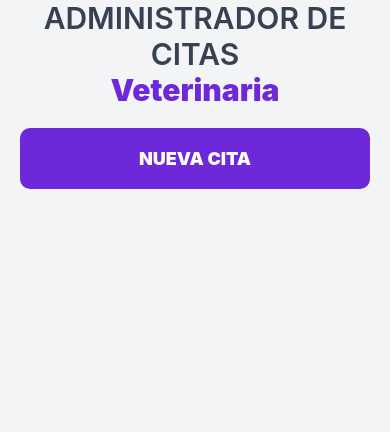
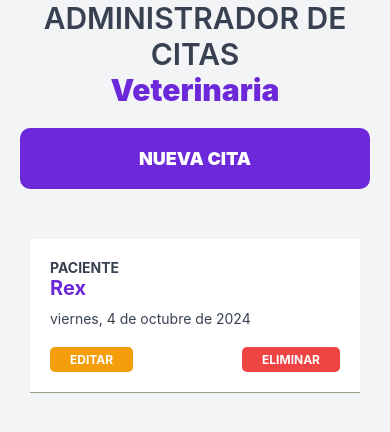
Before and after one commit to sergeavila7/Administrador-citas-react-native, a React Native app: screen / in a window 390 px wide. Shown: the top 432 px of the page. Built offline with nearby package versions, Linux system fonts and the light colour scheme.

Commit message:
feat: update patient

```diff
--- a/App.tsx
+++ b/App.tsx
@@ -1,8 +1,17 @@
-import React, {useState} from 'react';
-import {SafeAreaView, StyleSheet, Text, Pressable, Modal} from 'react-native';
-import {Form} from './src/components/index';
+import React, { useState } from 'react';
+import {
+  SafeAreaView,
+  StyleSheet,
+  Text,
+  Pressable,
+  Modal,
+  FlatList,
+} from 'react-native';
+import { Form } from './src/components/index';
+import Patient from './src/components/Patient';
 
 interface Patient {
+  id: number;
   patient: string;
   owner: string;
   phone: string;
@@ -10,16 +19,40 @@ interface Patient {
   email: string;
   symptoms: string;
 }
+const defaultPatient: Patient = {
+  id: 1,
+  patient: 'Rex', // Nombre del paciente
+  owner: 'Juan Pérez', // Nombre del dueño
+  phone: '123456789', // Teléfono del dueño
+  date: new Date(), // Fecha actual
+  email: 'juan@correo.com', // Correo del dueño
+  symptoms: 'Tos y fiebre', // Síntomas del paciente
+};
+const App = (): JSX.Element => {
+  const [modalVisible, setModalVisible] = useState<boolean>(false); // Tipo booleano para el modal
+  const [patients, setPatients] = useState<Patient[]>([defaultPatient]);
+  const [patient, setPatient] = useState<Patient>();
+  const {
+    container,
+    title,
+    titleBold,
+    btnNewDate,
+    btnTextNewDate,
+    notPatient,
+    list,
+  } = styles;
 
-const App = (): JSX.Element => {
-  const [modalVisible, setModalVisible] = useState(false);
-  const [patients, setPatients] = useState<Patient[]>([]); // Tipo explícito 'Patient[]'
-
-  const {container, title, titleBold, btnNewDate, btnTextNewDate} = styles;
 
   const newDateHandler = () => {
     setModalVisible(true);
   };
+
+  const patientEdit = (id: number) => {
+    const patientEdit = patients.filter(patient => patient.id === id)
+    setPatient(patientEdit[0])
+    console.log('patient ....', patientEdit);
+
+  }
 
   return (
     <SafeAreaView style={container}>
@@ -28,11 +61,25 @@ const App = (): JSX.Element => {
       <Pressable onPress={newDateHandler} style={btnNewDate}>
         <Text style={btnTextNewDate}>Nueva Cita</Text>
       </Pressable>
+      {patients.length === 0 ? (
+        <Text style={notPatient}>No hay pacientes aún</Text>
+      ) : (
+        <FlatList
+          style={list}
+          data={patients}
+          keyExtractor={item => item.id.toString()}
+          renderItem={({ item }: { item: Patient }) => {
+            return <Patient item={item} patientEdit={patientEdit} setModalVisible={setModalVisible} />;
+          }}
+        />
+      )}
       <Form
         modalVisible={modalVisible}
         setModalVisible={setModalVisible}
         patients={patients}
         setPatients={setPatients}
+        patient={patient}
+        setPatient={setPatient}
       />
     </SafeAreaView>
   );
@@ -70,6 +117,17 @@ const styles = StyleSheet.create({
     fontWeight: '900',
     textTransform: 'uppercase',
   },
+  notPatient: {
+    marginTop: 40,
+    textAlign: 'center',
+    fontSize: 24,
+    fontWeight: '600',
+    color: 'black',
+  },
+  list: {
+    marginTop: 50,
+    marginHorizontal: 30,
+  },
 });
 
 export default App;
--- a/src/components/Form.tsx
+++ b/src/components/Form.tsx
@@ -1,4 +1,4 @@
-import React, {Dispatch, FC, SetStateAction, useState} from 'react';
+import React, { Dispatch, FC, SetStateAction, useState, useEffect } from 'react';
 import {
   Text,
   Modal,
@@ -11,7 +11,9 @@ import {
   Alert,
 } from 'react-native';
 import DatePicker from 'react-native-date-picker';
+
 interface Patient {
+  id: number;
   patient: string;
   owner: string;
   phone: string;
@@ -25,6 +27,8 @@ interface FormProps {
   setModalVisible: Dispatch<SetStateAction<boolean>>;
   patients: Patient[];
   setPatients: Dispatch<SetStateAction<Patient[]>>;
+  patient?: Patient;
+  setPatient: Dispatch<SetStateAction<Patient | {}>>;
 }
 
 export const Form: FC<FormProps> = ({
@@ -32,22 +36,11 @@ export const Form: FC<FormProps> = ({
   setModalVisible,
   patients,
   setPatients,
+  patient,
+  setPatient,
 }) => {
-  const {
-    title,
-    titleBold,
-    container,
-    input,
-    field,
-    label,
-    containerDate,
-    btnNewDate,
-    btnNewDateText,
-    btnCalcel,
-    btnCalcelText,
-  } = styles;
-
   const [data, setData] = useState<Patient>({
+    id: Date.now(),
     patient: '',
     owner: '',
     phone: '',
@@ -56,16 +49,41 @@ export const Form: FC<FormProps> = ({
     symptoms: '',
   });
 
+  useEffect(() => {
+    if (patient) {
+      setData({
+        id: patient.id,
+        patient: patient.patient,
+        owner: patient.owner,
+        phone: patient.phone,
+        date: patient.date,
+        email: patient.email,
+        symptoms: patient.symptoms,
+      });
+    } else {
+      setData({
+        id: Date.now(),
+        patient: '',
+        owner: '',
+        phone: '',
+        date: new Date(),
+        email: '',
+        symptoms: '',
+      });
+    }
+
+  }, [modalVisible, patient]);
+
   const handleChange = (fieldName: keyof Patient) => (value: any) => {
-    setData(prevForm => ({
+    setData((prevForm) => ({
       ...prevForm,
-      [fieldName]: fieldName === 'date' ? new Date(value) : value, // Si es 'date', pasamos el objeto Date tal cual
+      [fieldName]: fieldName === 'date' ? new Date(value) : value,
     }));
   };
 
-  const handleDate = () => {
+  const handleSubmit = () => {
     const missingFields = Object.keys(data).filter(
-      key => !data[key as keyof Patient] && key !== 'date', // No validar 'date' por ser un objeto Date
+      (key) => !data[key as keyof Patient] && key !== 'date'
     );
 
     if (missingFields.length > 0) {
@@ -74,62 +92,76 @@ export const Form: FC<FormProps> = ({
       const newPatient: Patient = {
         ...data,
       };
-      setPatients([...patients, newPatient]);
+      if (patient) {
+        setPatients(patients.map((p) => (p.id === patient.id ? newPatient : p)));
+      } else {
+        setPatients([...patients, newPatient]);
+      }
       setModalVisible(false);
+      setPatient({});
     }
+  };
+
+  const handleCancel = () => {
+    setModalVisible(false);
+    setPatient({});
   };
 
   return (
     <Modal animationType="slide" visible={modalVisible}>
-      <SafeAreaView style={container}>
+      <SafeAreaView style={styles.container}>
         <ScrollView>
-          <Text style={title}>
-            Nueva <Text style={titleBold}>Cita</Text>
+          <Text style={styles.title}>
+            {patient ? 'Editar ' : 'Nueva '} <Text style={styles.titleBold}>Cita</Text>
           </Text>
-          <Pressable style={btnCalcel} onPress={() => setModalVisible(false)}>
-            <Text style={btnCalcelText}>X Cancelar</Text>
+          <Pressable style={styles.btnCalcel} onPress={handleCancel}>
+            <Text style={styles.btnCalcelText}>X Cancelar</Text>
           </Pressable>
-          <View style={field}>
-            <Text style={label}>Nombre paciente</Text>
+          <View style={styles.field}>
+            <Text style={styles.label}>Nombre paciente</Text>
             <TextInput
-              style={input}
+              style={styles.input}
               placeholder="Nombre Paciente"
               placeholderTextColor={'#666'}
+              value={data.patient}
               onChangeText={handleChange('patient')}
             />
           </View>
-          <View style={field}>
-            <Text style={label}>Nombre Propietario</Text>
+          <View style={styles.field}>
+            <Text style={styles.label}>Nombre Propietario</Text>
             <TextInput
-              style={input}
+              style={styles.input}
               placeholder="Nombre Propietario"
               placeholderTextColor={'#666'}
+              value={data.owner}
               onChangeText={handleChange('owner')}
             />
           </View>
-          <View style={field}>
-            <Text style={label}>Email</Text>
+          <View style={styles.field}>
+            <Text style={styles.label}>Email</Text>
             <TextInput
-              style={input}
+              style={styles.input}
               placeholder="Email"
               placeholderTextColor={'#666'}
+              value={data.email}
               onChangeText={handleChange('email')}
             />
           </View>
-          <View style={field}>
-            <Text style={label}>Telefono Propietario</Text>
+          <View style={styles.field}>
+            <Text style={styles.label}>Telefono Propietario</Text>
             <TextInput
-              style={input}
+              style={styles.input}
               placeholder="Telefono propietario"
               placeholderTextColor={'#666'}
               keyboardType="number-pad"
+              value={data.phone}
               onChangeText={handleChange('phone')}
               maxLength={10}
             />
           </View>
-          <View style={field}>
-            <Text style={label}>Fecha Alta</Text>
-            <View style={containerDate}>
+          <View style={styles.field}>
+            <Text style={styles.label}>Fecha Alta</Text>
+            <View style={styles.containerDate}>
               <DatePicker
                 date={data.date}
                 locale="es"
@@ -137,19 +169,22 @@ export const Form: FC<FormProps> = ({
               />
             </View>
           </View>
-          <View style={field}>
-            <Text style={label}>Sintomas</Text>
+          <View style={styles.field}>
+            <Text style={styles.label}>Sintomas</Text>
             <TextInput
-              style={input}
+              style={styles.input}
               placeholder="Sintomas"
               placeholderTextColor={'#666'}
+              value={data.symptoms}
               onChangeText={handleChange('symptoms')}
               multiline
               numberOfLines={4}
             />
           </View>
-          <Pressable style={btnNewDate} onPress={handleDate}>
-            <Text style={btnNewDateText}>Agregar paciente</Text>
+          <Pressable style={styles.btnNewDate} onPress={handleSubmit}>
+            <Text style={styles.btnNewDateText}>
+              {patient ? 'Actualizar paciente' : 'Agregar paciente'}
+            </Text>
           </Pressable>
         </ScrollView>
       </SafeAreaView>
@@ -158,7 +193,7 @@ export const Form: FC<FormProps> = ({
 };
 
 const styles = StyleSheet.create({
-  container: {backgroundColor: '#6D28D9', flex: 1, paddingBottom: 30},
+  container: { backgroundColor: '#6D28D9', flex: 1, paddingBottom: 30 },
   title: {
     fontSize: 20,
     fontWeight: '600',
@@ -166,9 +201,9 @@ const styles = StyleSheet.create({
     marginTop: 30,
     color: '#FFF',
   },
-  titleBold: {fontWeight: '900'},
-  field: {marginTop: 40, marginHorizontal: 30},
-  label: {color: '#FFF', marginBottom: 10, fontSize: 20, fontWeight: '600'},
+  titleBold: { fontWeight: '900' },
+  field: { marginTop: 40, marginHorizontal: 30 },
+  label: { color: '#FFF', marginBottom: 10, fontSize: 20, fontWeight: '600' },
   input: {
     backgroundColor: '#FFF',
     padding: 15,
--- /dev/null
+++ b/src/components/Patient.tsx
@@ -0,0 +1,65 @@
+import React from 'react';
+import { Pressable, StyleSheet, Text, View } from 'react-native';
+
+interface PatientProps {
+  item: {
+    id: number;
+    patient: string;
+    date: Date;
+  };
+  setModalVisible: (visible: boolean) => void;
+  patientEdit: (id: number) => void; // Definimos la función patientEdit con el tipo adecuado
+
+}
+
+const Patient = ({ item, patientEdit, setModalVisible }: PatientProps) => {
+  const { container, label, text, dateText, btn, btnEdit, btnDelete, btnText, containerBtns } = styles;
+  const { patient, date, id } = item;
+
+  const formatDate = (date: Date): string => {
+    const options: Intl.DateTimeFormatOptions = {
+      weekday: 'long',
+      year: 'numeric',
+      month: 'long',
+      day: 'numeric',
+    };
+
+    return date.toLocaleDateString('es-ES', options);
+  };
+
+  return (
+    <View style={container}>
+      <Text style={label}>Paciente</Text>
+      <Text style={text}>{patient}</Text>
+      <Text style={dateText}>{formatDate(date)}</Text>
+      <View style={containerBtns}><Pressable style={[btn, btnEdit]} onLongPress={() => { patientEdit(id), setModalVisible(true) }}><Text style={btnText}>Editar</Text></Pressable>
+        <Pressable style={[btn, btnDelete]}><Text style={btnText}>Eliminar</Text></Pressable></View>
+    </View>
+  );
+};
+
+const styles = StyleSheet.create({
+  container: {
+    backgroundColor: '#FFF',
+    padding: 20,
+    borderBottomColor: '#94a388',
+    borderBottomWidth: 1,
+  },
+  label: { color: '#374151', textTransform: 'uppercase', fontWeight: '700' },
+  text: { color: '#6D28d9', fontSize: 20, fontWeight: '700', marginBottom: 10 },
+  dateText: { color: '#374151' },
+  containerBtns: { flexDirection: 'row', justifyContent: 'space-between', marginTop: 20 },
+  btn: {
+    paddingVertical: 5,
+    paddingHorizontal: 20,
+    borderRadius: 5
+  },
+  btnEdit: {
+    backgroundColor: '#F59E0B'
+
+  },
+  btnDelete: { backgroundColor: '#EF4444' },
+  btnText: { textTransform: 'uppercase', fontWeight: '700', fontSize: 12, color: '#FFF' }
+});
+
+export default Patient;
```
